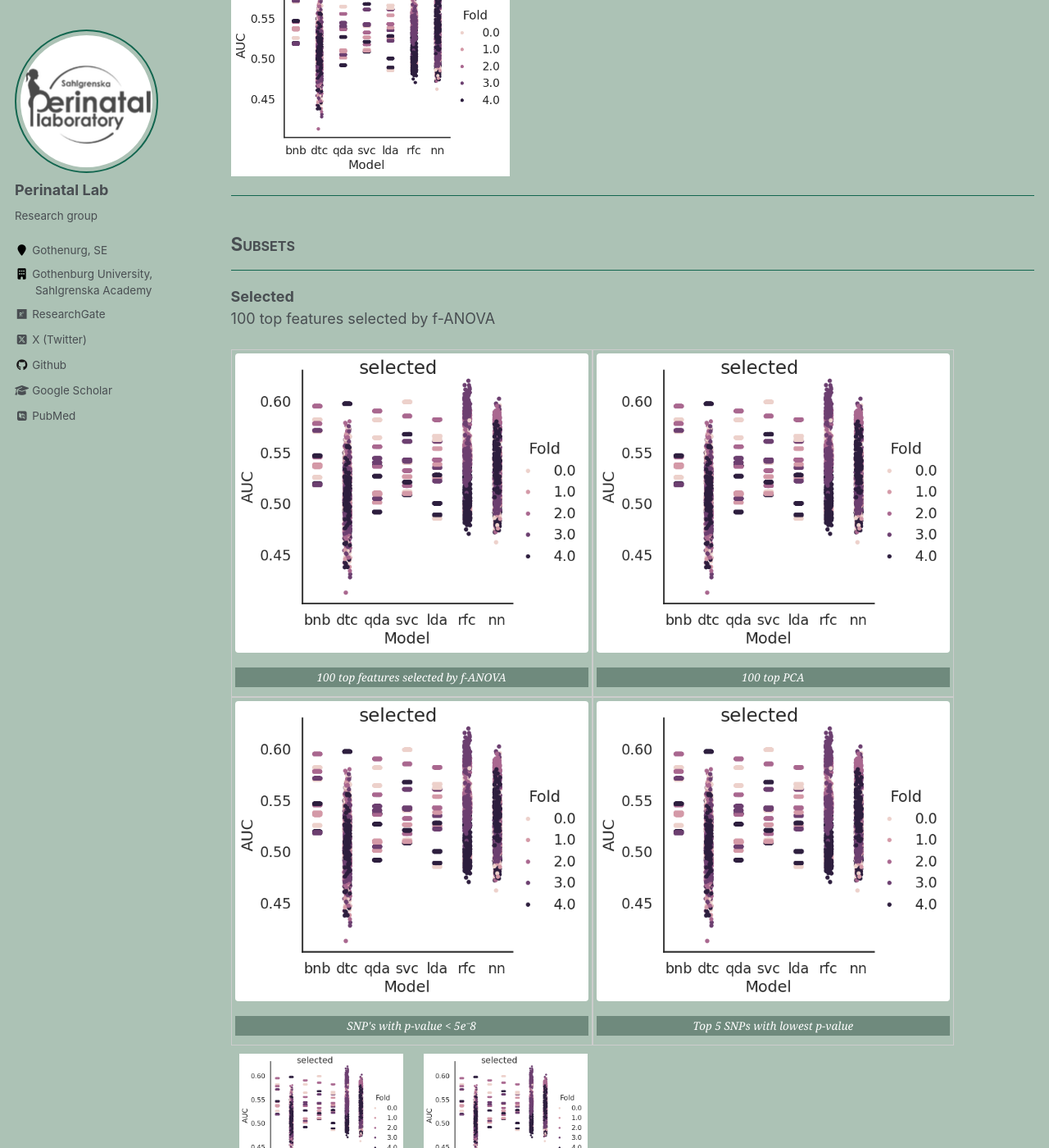
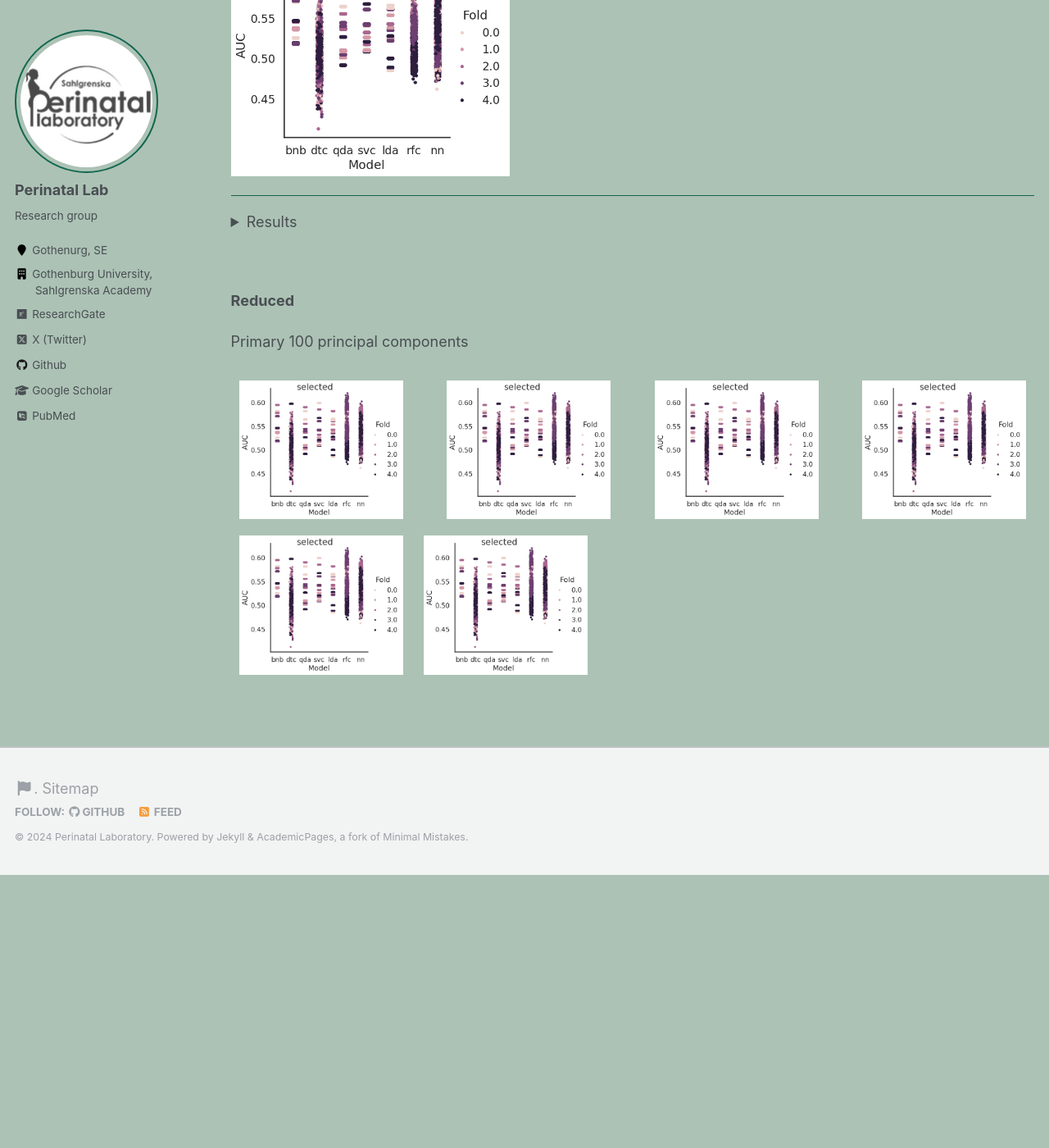
Before and after one commit to hedvigsun/perinatallab, a Jekyll site: the page built from _conferences/2024-01-26-GSM.md, in a window 1280 px wide and 1400 px high, scrolled down 333 px. Shown: the whole window at 82% size. Built offline with Jekyll 4.4.1, drawn with Linux system fonts in a browser that asks for light colours; some web fonts are replaced.

Commit message:
Update 2024-01-26-GSM.md

```diff
--- a/_conferences/2024-01-26-GSM.md
+++ b/_conferences/2024-01-26-GSM.md
@@ -19,8 +19,8 @@ Additional plots and information:
 <img class="wp-image-817" style="width:340px;" src="/perinatallab/images/conference/image.png" alt="plot" class="inline"/>
 
 ---------
-
-
+<details>
+  <summary>Results</summary>
 ## <span style="font-variant:small-caps;"><span style="color:$green">**Subsets**</span></span>
 
 ---------
@@ -86,6 +86,7 @@ Top 5 SNPs with lowest p-value
 </body>
 </html>
 ---------
+</details> <br>
 
 **Reduced** <br>
 
```
